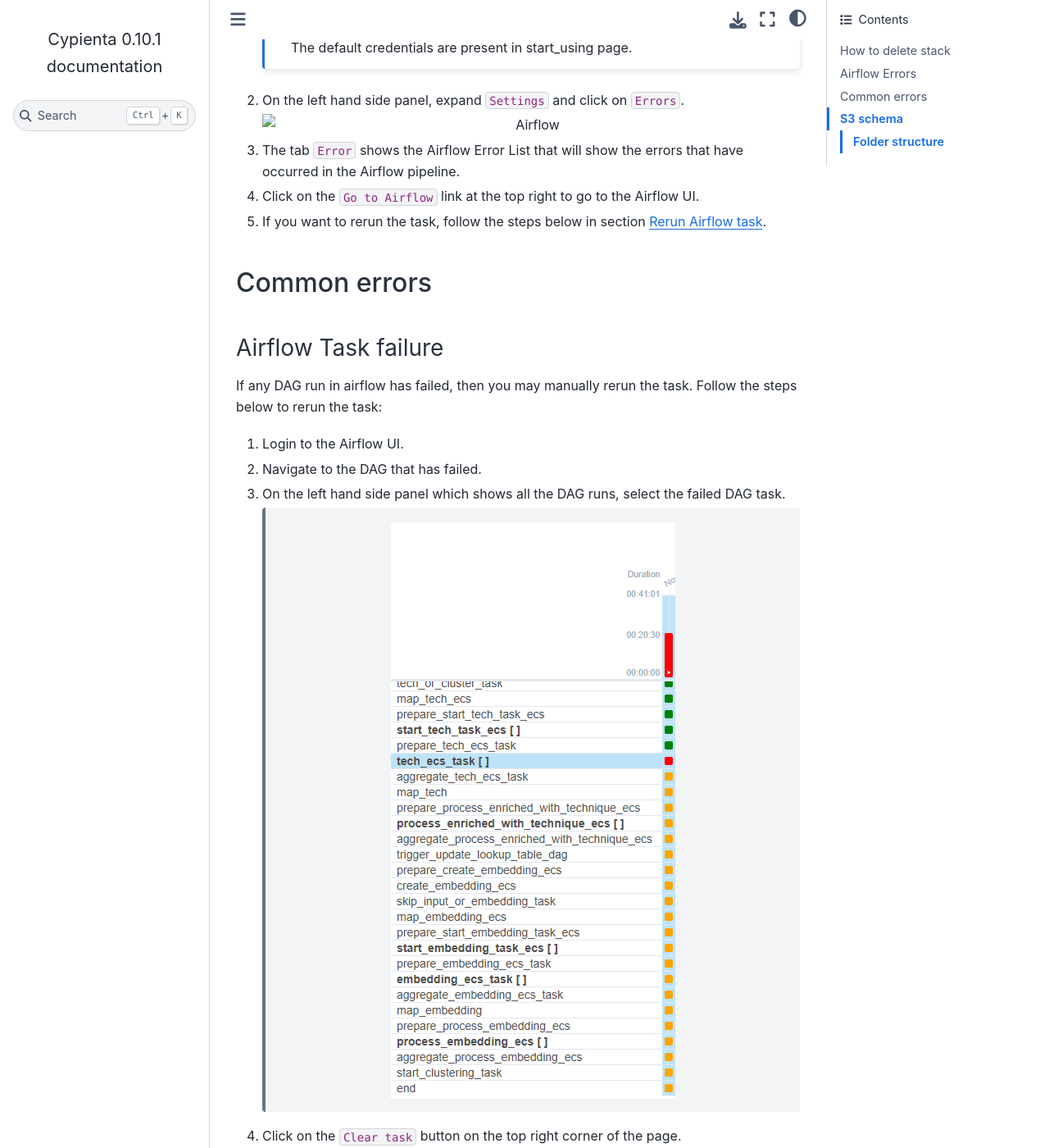
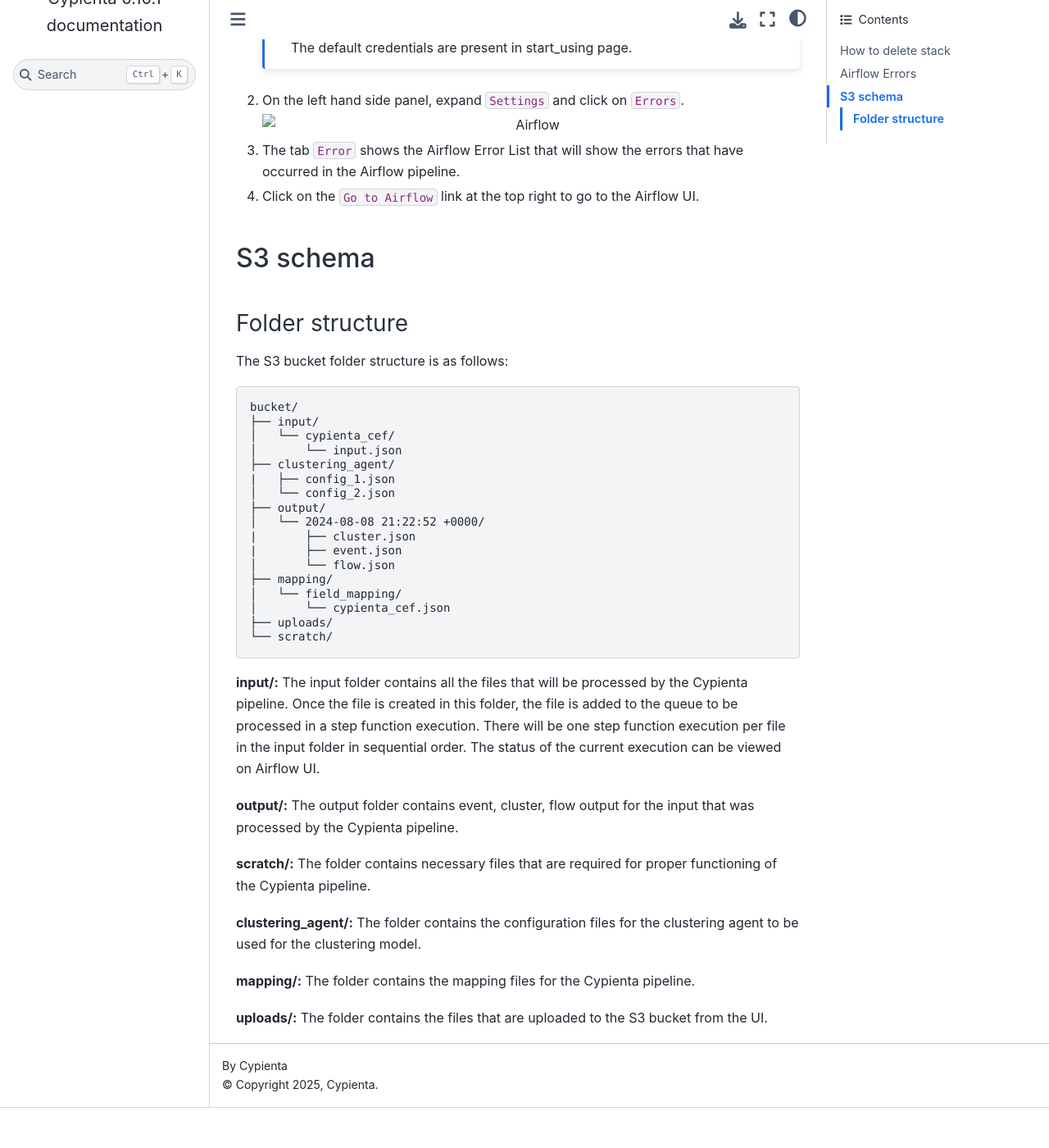
Before and after one commit to cypienta/docs, a Sphinx documentation site: the page built from docs/source/troubleshoot/troubleshoot.rst, in a window 1280 px wide and 1400 px high, scrolled down 1802 px. Shown: the whole window at 82% size. Built offline with Sphinx 7.4.7 and the Sphinx Book theme 1.1.4, drawn with Linux system fonts in a browser that asks for light colours; after the commit the page ends 3153 px from its top, so only the background shows below that; some of the changed lines change nothing that is shown; some of the changed text lies outside the part shown.

Commit message:
cannot rerun due to skip_batch

```diff
--- a/docs/source/troubleshoot/troubleshoot.rst
+++ b/docs/source/troubleshoot/troubleshoot.rst
@@ -67,40 +67,40 @@
 
 4. Click on the ``Go to Airflow`` link at the top right to go to the Airflow UI.
 
-5. If you want to rerun the task, follow the steps below in section :ref:`Rerun Airflow task <rerun_task>`.
+.. 5. If you want to rerun the task, follow the steps below in section :ref:`Rerun Airflow task <rerun_task>`.
 
 
-Common errors
--------------
+.. Common errors
+.. -------------
 
-.. _rerun_task:
+.. .. _rerun_task:
 
-Airflow Task failure
-~~~~~~~~~~~~~~~~~~~
+.. Airflow Task failure
+.. ~~~~~~~~~~~~~~~~~~~
 
-If any DAG run in airflow has failed, then you may manually rerun the task. Follow the steps below to rerun the task:
+.. If any DAG run in airflow has failed, then you may manually rerun the task. Follow the steps below to rerun the task:
 
-1. Login to the Airflow UI.
+.. 1. Login to the Airflow UI.
 
-2. Navigate to the DAG that has failed.
+.. 2. Navigate to the DAG that has failed.
 
-3. On the left hand side panel which shows all the DAG runs, select the failed DAG task.
+.. 3. On the left hand side panel which shows all the DAG runs, select the failed DAG task.
 
-    .. image:: resources/failed_dag_task.png
-        :alt: failed_dag_task
-        :align: center
+..     .. image:: resources/failed_dag_task.png
+..         :alt: failed_dag_task
+..         :align: center
 
-4. Click on the ``Clear task`` button on the top right corner of the page.
+.. 4. Click on the ``Clear task`` button on the top right corner of the page.
 
-    .. image:: resources/failed_task_clear_task.png
-        :alt: failed_task_clear_task
-        :align: center
+..     .. image:: resources/failed_task_clear_task.png
+..         :alt: failed_task_clear_task
+..         :align: center
 
-5. Click on the ``Clear`` button to clear the task.
+.. 5. Click on the ``Clear`` button to clear the task.
 
-    .. image:: resources/failed_task_clear.png
-        :alt: failed_task_clear
-        :align: center
+..     .. image:: resources/failed_task_clear.png
+..         :alt: failed_task_clear
+..         :align: center
 
 
 S3 schema
```
